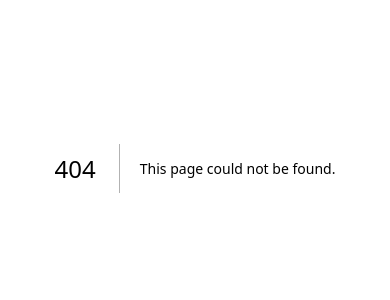
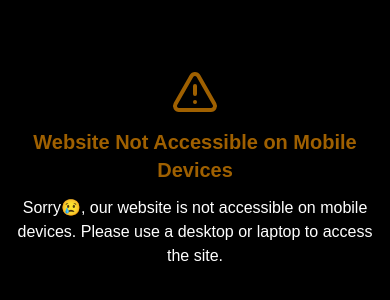
Before and after one commit to Sourabh-Thakur12/Fork-it, a Next.js app: page /mobile-not-supported in a window 390 px wide. Before the commit this address had no page. Shown: the part 254-554 px from the top of the page. Built offline with nearby package versions, Linux system fonts and the light colour scheme.

Commit message:
feat(middleware): restricted mobile view untill app made responsive

```diff
--- /dev/null
+++ b/middleware.ts
@@ -0,0 +1,21 @@
+import { NextResponse, userAgent } from 'next/server';
+import type { NextRequest } from 'next/server';
+
+export function middleware(request: NextRequest) {
+  const { device } = userAgent(request);
+
+  // Check if the device is a mobile
+  if (device.type === 'mobile') {
+    // Redirect to the custom mobile-not-supported page
+    const mobileRedirectUrl = new URL('/mobile-not-supported', request.url);
+    return NextResponse.rewrite(mobileRedirectUrl);
+  }
+
+  // Allow the request to proceed for non-mobile devices
+  return NextResponse.next();
+}
+
+// Apply middleware to all routes
+export const config = {
+   matcher: ["/((?!api|_next/static|_next/image|.*\\.png$).*)"],
+};
--- a/package.json
+++ b/package.json
@@ -13,6 +13,8 @@
     "@svgr/webpack": "^8.1.0",
     "gsap": "^3.14.2",
     "lenis": "^1.3.17",
+    "lucide": "^1.3.0",
+    "lucide-react": "^1.3.0",
     "next": "^16.2.2",
     "postcss": "^8.5.6",
     "react": "19.2.0",
--- /dev/null
+++ b/src/app/mobile-not-supported/page.tsx
@@ -0,0 +1,20 @@
+// app/mobile-not-supported/page.tsx
+import React from "react";
+import { TriangleAlert } from "lucide-react";
+
+const Page = () => {
+ return (
+  <div className='flex flex-col text-center gap-3 items-center justify-center bg-black text-white h-screen px-4'>
+   <TriangleAlert className='size-12 text-[#9F6000]' />
+   <h1 className='text-xl font-extrabold text-[#9F6000]'>
+    Website Not Accessible on Mobile Devices
+   </h1>
+   <p>
+    Sorry😢, our website is not accessible on mobile devices. Please
+    use a desktop or laptop to access the site.
+   </p>
+  </div>
+ );
+};
+
+export default Page;
```
Also changed, not shown: 1 other file (tests, documents, lock files or other folders).
